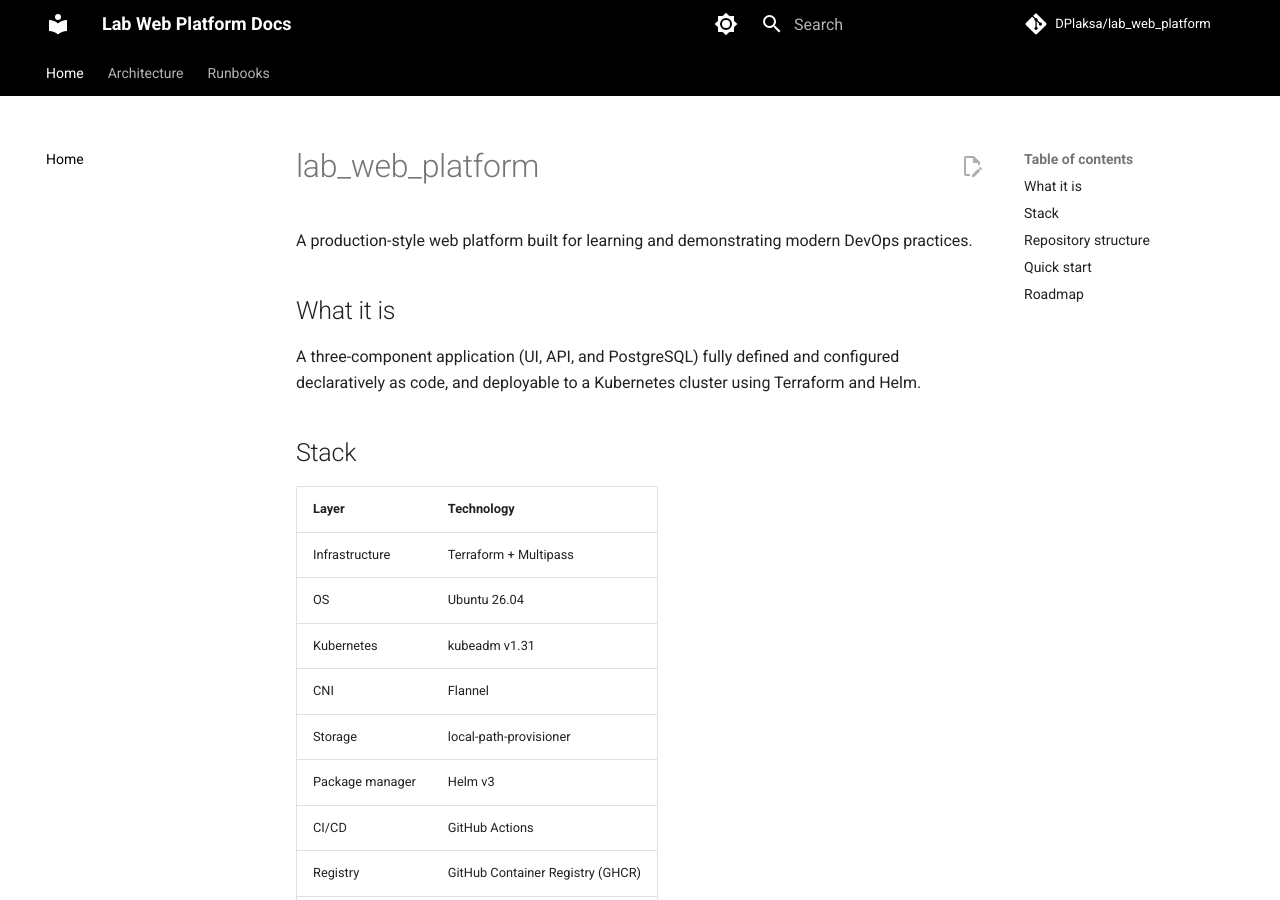
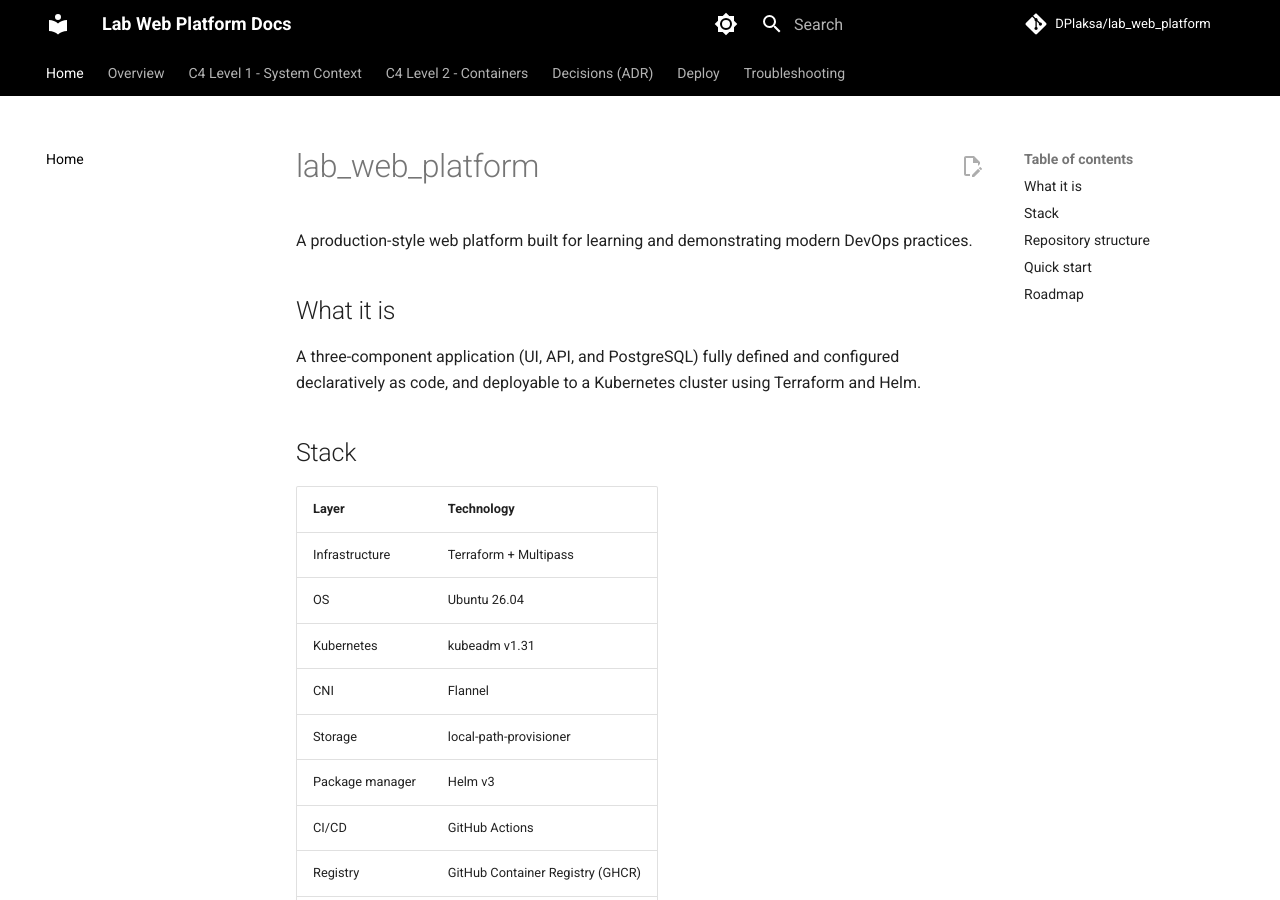
Before and after one commit to DPlaksa/lab_web_platform, an MkDocs documentation site: the page built from docs/index.md, in a window 1280 px wide and 900 px high. Built offline with MkDocs 1.6.1 and Material for MkDocs 9.7.7, drawn with Linux system fonts in a browser that asks for light colours; comment, search, counter and statistics services are not loaded.

Commit message:
docs: rearrange navigation

```diff
--- a/mkdocs.yml
+++ b/mkdocs.yml
@@ -53,18 +53,14 @@ extra_css:
 
 nav:
   - Home: index.md
-  - Architecture:
-      - Overview: architecture/index.md
-      - Diagrams:
-          - System Context: architecture/diagrams/c4-context.md
-          - Containers: architecture/diagrams/c4-containers.md
-          - Deployment: architecture/diagrams/deployment.md
-      - Decisions (ADR):
+  - Overview: architecture/index.md
+  - C4 Level 1 - System Context: architecture/diagrams/c4-context.md
+  - C4 Level 2 - Containers: architecture/diagrams/c4-containers.md
+  - Decisions (ADR):
           - Decisions Index: architecture/decisions/index.md
           - ADR-001 kubeadm: architecture/decisions/001-use-kubeadm.md
           - ADR-002 Flannel CNI: architecture/decisions/002-use-flannel-cni.md
           - ADR-003 Helm releases: architecture/decisions/003-use-helm-independent-releases.md
           - ADR-004 DB migrations: architecture/decisions/004-db-migrations-in-initdb.md
-  - Runbooks:
-      - Deploy: runbooks/deploy.md
-      - Troubleshooting: runbooks/troubleshooting.md
+  - Deploy: runbooks/deploy.md
+  - Troubleshooting: runbooks/troubleshooting.md
```
